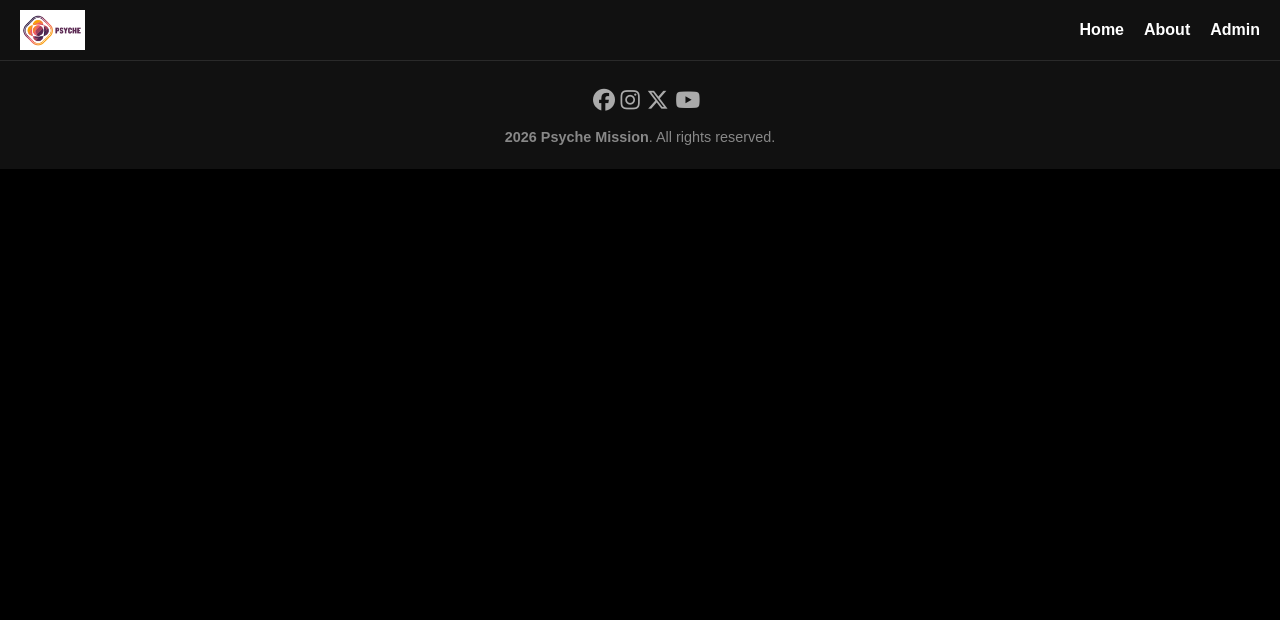
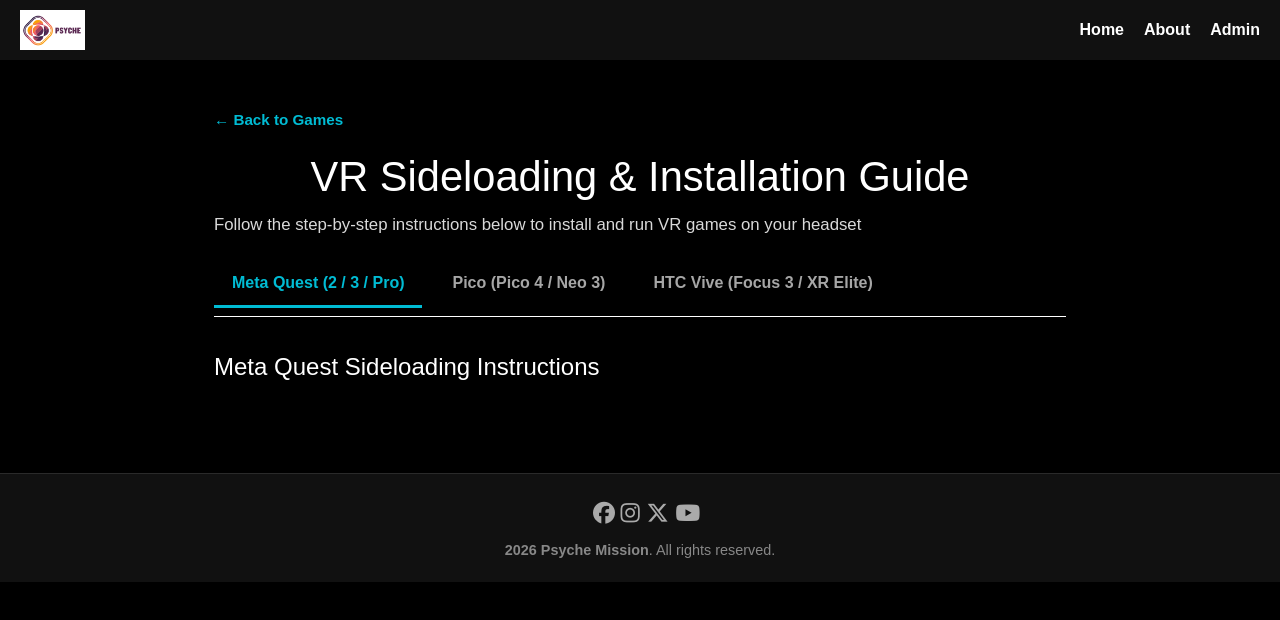
Before and after one commit to MissionToPsyche-Platinum/platinum_21a_portal-se, a Vue app in the folder Psyche-mission/: page /vr-instructions in a window 1280 px wide. Shown: the top 620 px of the page. Built offline with nearby package versions, Linux system fonts and the light colour scheme; the HTML template or start-up script is replaced by a standard one.

Commit message:
Create basic Vr instruction page without instructions yet

```diff
--- a/Psyche-mission/src/views/VrInstructions.vue
+++ b/Psyche-mission/src/views/VrInstructions.vue
@@ -1,11 +1,120 @@
 <script>
-
+export default {
+    name: 'VrInstructions',
+    data() {
+        return {
+            activeTab: 'quest',
+            platforms: [
+                { id: 'quest', name: 'Meta Quest (2 / 3 / Pro)', title: 'Meta Quest Sideloading Instructions' },
+                { id: 'pico', name: 'Pico (Pico 4 / Neo 3)', title: 'Pico Headset Sideloading Instructions' },
+                { id: 'vive', name: 'HTC Vive (Focus 3 / XR Elite)', title: 'HTC Vive (Focus 3 / XR Elite) Instructions' }
+            ]
+        };
+    }
+};
 </script>
 
 <template>
+    <div class="vr-guide-container">
+        <header class="guide-header">
+            <router-link to="/" class="back-link">← Back to Games</router-link>
+            <h1>VR Sideloading & Installation Guide</h1>
+            <p class="subtitle">
+                Follow the step-by-step instructions below to install and run VR games on your headset
+            </p>
+        </header>
 
+        <!-- Headset Tabs -->
+        <nav class="platform-tabs">
+            <button
+                v-for="platform in platforms"
+                :key="platform.id"
+                :class="['tab-btn', { active: activeTab === platform.id }]"
+                @click="activeTab = platform.id"
+            >
+                {{ platform.name }}
+            </button>
+        </nav>
+
+        <!-- Headset Instruction Section -->
+        <section
+            v-for="platform in platforms"
+            :key="platform.id"
+            v-show="activeTab === platform.id"
+            class="instructions-card"
+        >
+            <h2>{{ platform.title }}</h2>
+        </section>
+    </div>
 </template>
 
-<style>
+<style scoped>
+.vr-guide-container {
+    max-width: 900px;
+    margin: 0 auto;
+    padding: 48px 24px 80px;
+}
 
+.back-link {
+    display: inline-block;
+    margin-bottom: 20px;
+    color: #00bcd4;
+    text-decoration: none;
+    font-weight: 600;
+    font-size: 0.95rem;
+}
+
+.back-link:hover {
+    text-decoration: underline;
+}
+
+.guide-header h1 {
+    font-size: clamp(1.8rem, 4vw, 2.6rem);
+    margin: 0 0 10px;
+    line-height: 1.2;
+}
+
+.subtitle {
+    font-size: 1.05rem;
+    opacity: 0.85;
+    margin: 0 0 24px;
+}
+
+.platform-tabs {
+    display: flex;
+    gap: 12px;
+    border-bottom: 1px solid currentColor;
+    padding-bottom: 8px;
+    margin-bottom: 32px;
+    overflow-x: auto;
+}
+
+.tab-btn {
+    padding: 10px 18px;
+    background: transparent;
+    border: none;
+    border-bottom: 3px solid transparent;
+    color: inherit;
+    font-size: 1rem;
+    font-weight: 600;
+    cursor: pointer;
+    opacity: 0.65;
+    transition: all 0.2s ease;
+    white-space: nowrap;
+}
+
+.tab-btn:hover {
+    opacity: 1;
+}
+
+.tab-btn.active {
+    opacity: 1;
+    border-bottom-color: #00bcd4;
+    color: #00bcd4;
+}
+
+.instructions-card h2 {
+    font-size: 1.5rem;
+    margin: 0 0 8px;
+}
 </style>
```
